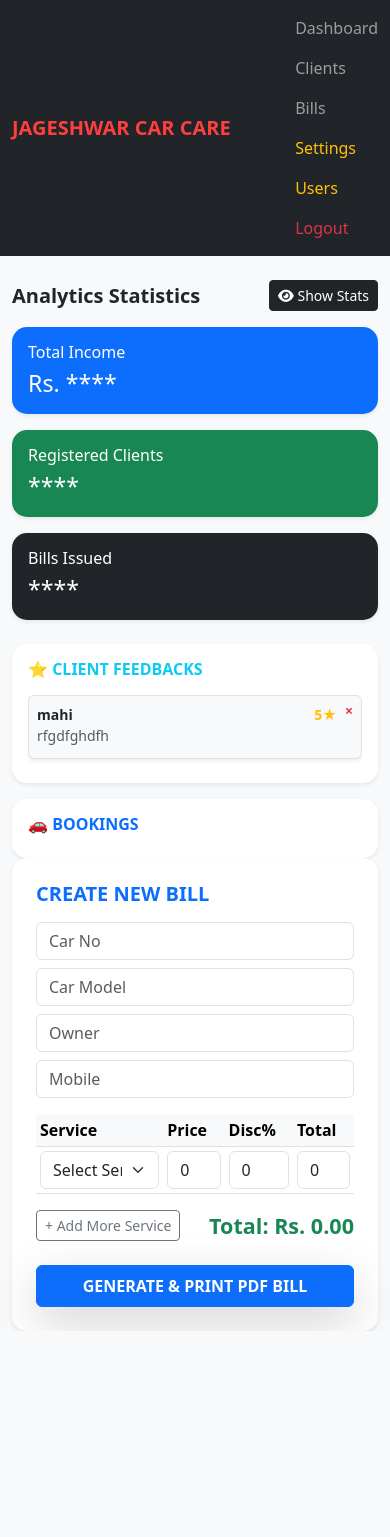
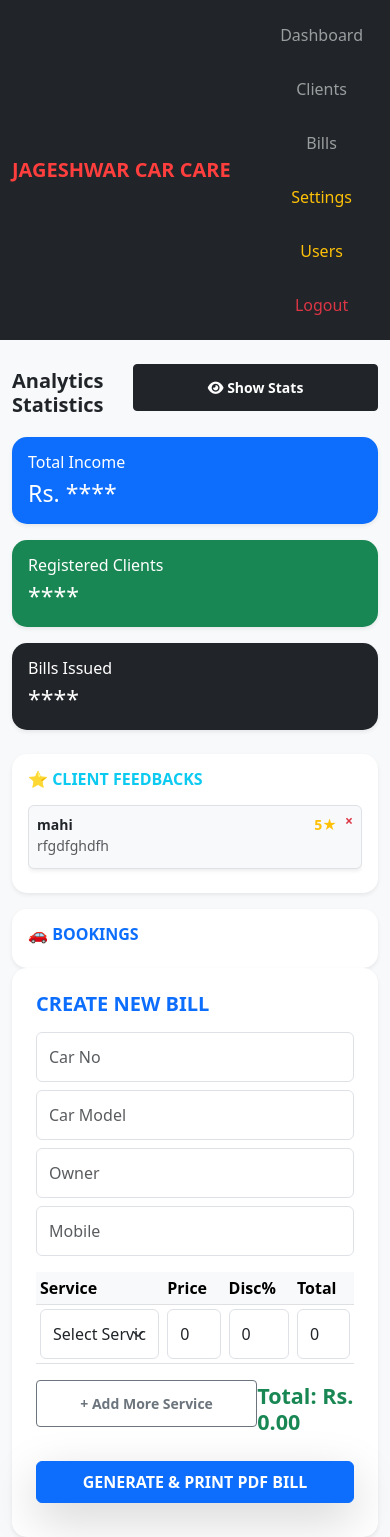
Before and after one commit to Manish123321316/my-garage-app, a Flask app: page / in a window 390 px wide. Before the commit the page ends 1331 px from the top, so only its background shows below. Run offline with Flask 3, Linux system fonts and the light colour scheme; a user stored in the database is signed in.

Commit message:
Update layout.html

```diff
--- a/templates/layout.html
+++ b/templates/layout.html
@@ -2,6 +2,39 @@
 <html>
 <head>
     <title>Jageshwar Car Care</title>
+    <meta name="viewport" content="width=device-width, initial-scale=1.0, maximum-scale=1.0, user-scalable=no">
+
+<style>
+    /* Mobile par buttons ko bada aur full-width karne ke liye */
+    @media (max-width: 768px) {
+        .btn {
+            width: 100% !important;
+            padding: 12px !important;
+            font-weight: bold !important;
+            margin-bottom: 10px !important;
+        }
+        input, select, textarea {
+            font-size: 16px !important;
+            padding: 12px !important;
+        }
+        .navbar-nav { text-align: center; }
+        .nav-link {
+            padding: 15px !important;
+            border-bottom: 1px solid #eee;
+        }
+    }
+
+    /* Logout Button ko alag dikhane ke liye style */
+    .logout-btn {
+        color: #dc3545 !important;
+        border: 1px solid #dc3545 !important;
+        border-radius: 8px;
+        padding: 5px 15px !important;
+        margin-left: 15px;
+        font-weight: bold;
+    }
+    .logout-btn:hover { background: #dc3545; color: white !important; }
+</style>
     <link href="https://cdn.jsdelivr.net/npm/bootstrap@5.3.0/dist/css/bootstrap.min.css" rel="stylesheet">
     <link rel="stylesheet" href="https://cdnjs.cloudflare.com/ajax/libs/font-awesome/6.0.0/css/all.min.css">
     <style>
```
